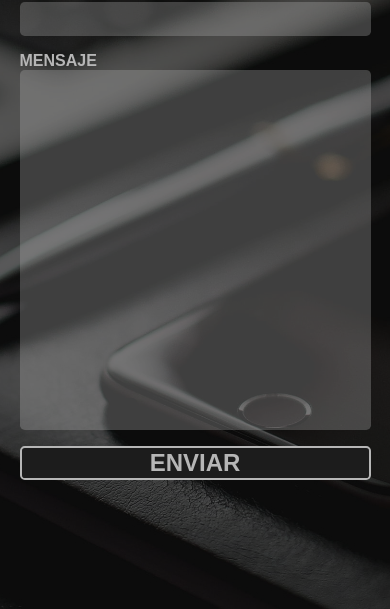
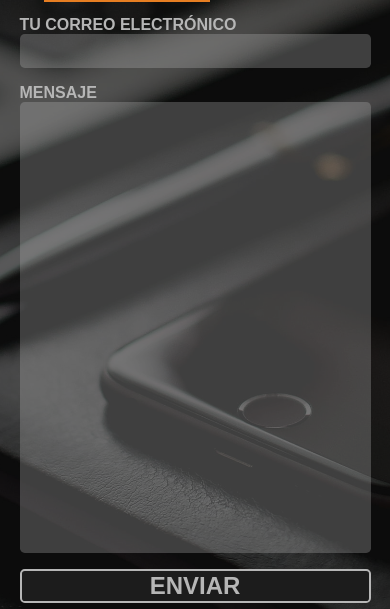
Before and after one commit to Kevin-V352/portfolio-v1, a React (Create React App) app: page / in a window 390 px wide. Shown: the part 2639-3248 px from the top of the page. Built offline with nearby package versions, Linux system fonts and the light colour scheme; a web font is replaced by a local one.

Commit message:
Responsive view for screens smaller than 600px in contacts section

```diff
--- a/src/components/homepage/contact/container/contact-elements.ts
+++ b/src/components/homepage/contact/container/contact-elements.ts
@@ -1,5 +1,10 @@
 /* <---Styled components dependencies---> */
 import styled from 'styled-components';
+
+//Column props
+interface CProps {
+	height: number;
+};
 
 export const Container = styled.div`
 	width: 100%;
@@ -7,9 +12,17 @@ export const Container = styled.div`
 	display: flex;
 	justify-content: center;
 	background-color: rgba(0, 0, 0, .65);
+	padding-top: 2rem;
+
 	//Greater than 600px - large screens
 	@media (min-width: 600px) {
 		align-items: center;
+	};
+
+	//Styles when the virtual keyboard is displayed
+	@media screen and (orientation: landscape) {
+		align-items: flex-end;
+		padding-top: 0;
 	};
 `;
 
@@ -18,11 +31,11 @@ export const Column = styled.div`
 	align-items: center;
 	flex-direction: column;
 	width: 70%;
-    height: 75%;
+	${(props: CProps) => props.height ? `min-height: ${props.height - 20}px` : "height: calc(100% - 10rem)"};
+
 	// Less than 600px - small screens
 	@media (max-width: 600px) {
 		width: 90%;
-        margin-bottom: 5rem;
 	};
 `;
 
@@ -34,4 +47,9 @@ export const Title = styled.h1`
 	text-align: center;
 	margin: 0;
 	font-size: var(--primary-font-size);
+
+	//Styles when the virtual keyboard is displayed
+	@media screen and (orientation: landscape) {
+		display: none;
+	};
 `;
--- a/src/components/homepage/contact/container/contact.tsx
+++ b/src/components/homepage/contact/container/contact.tsx
@@ -1,5 +1,5 @@
 /* <---React---> */
-import React, { FC } from "react";
+import React, { FC, useState } from "react";
 
 /* <---Styled components---> */
 import * as S from "./contact-elements";
@@ -11,10 +11,26 @@ import SelectorTable from "../selector-table/container/selector-table";
 import { CustomSection } from "../../../../shared/styled-elements/global-styled-elements";
 
 const Contact: FC = (): JSX.Element => {
+
+  const [keyboardHeight, setKeyboardHeight] = useState<number>(0);
+
+  window.addEventListener("resize", () => {
+    if(window.innerWidth > window.innerHeight){
+      setKeyboardHeight(window.outerHeight);
+    }
+    else {
+      setKeyboardHeight(0);
+      const tallRealWindow: number = document.documentElement.scrollHeight / 4;
+      window.scrollTo({
+        top: tallRealWindow * 3
+      });
+    }
+  });
+
   return (
     <CustomSection bgImg={"./assets/img-backgrounds/4b.jpg"}>
       <S.Container>
-        <S.Column>
+        <S.Column height={keyboardHeight}>
           <S.Title>Contacto</S.Title>
           <SelectorTable/>
         </S.Column>
--- a/src/components/homepage/contact/selector-table/container/selector-table-elements.ts
+++ b/src/components/homepage/contact/selector-table/container/selector-table-elements.ts
@@ -8,12 +8,17 @@ interface BTProps {
 
 export const Container = styled.div`
 	width: 100%;
-	height: calc(100% - 3rem);
+	height: 100%;
 `;
 
 export const Header = styled.div`
 	position: relative;
 	margin-bottom: 1rem;
+
+	//Styles when the virtual keyboard is displayed
+	@media screen and (orientation: landscape) {
+		display: none;
+	};
 `;
 
 export const Options = styled.div`
@@ -38,7 +43,7 @@ export const OptionMaker = styled.div`
 `;
 
 export const TransitionBox = styled.div`
-	height: calc(100% - 3rem);
+	height: calc(100% - 3.15rem);
 	.fade-enter {
 		opacity: 0;
 		transform: scale(0.9);
--- a/src/components/homepage/contact/selector-table/direct-message/direct-message-elements.ts
+++ b/src/components/homepage/contact/selector-table/direct-message/direct-message-elements.ts
@@ -35,7 +35,8 @@ export const Input = styled.input`
 export const TextArea = styled.textarea`
 	${defaultConfigInput};
 	resize: none;
-	height: calc(95% - 10.4rem);
+	min-height: 5rem;
+	height: calc(100% - 10rem);
 `;
 
 export const SubmitButton = styled.button`
```
Lines whose indentation alone changed are shown as unchanged.
